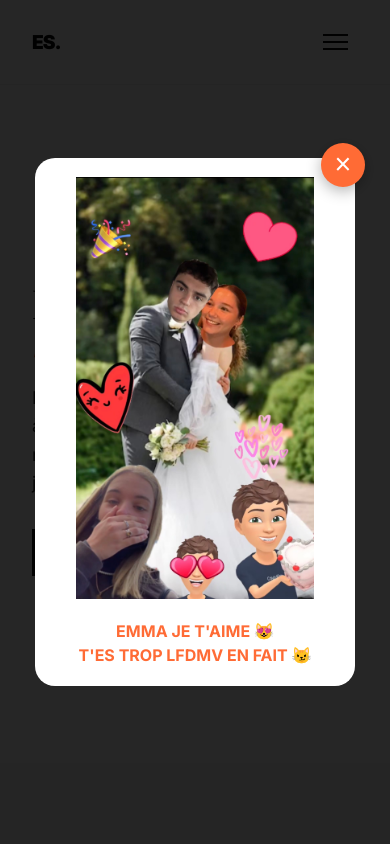
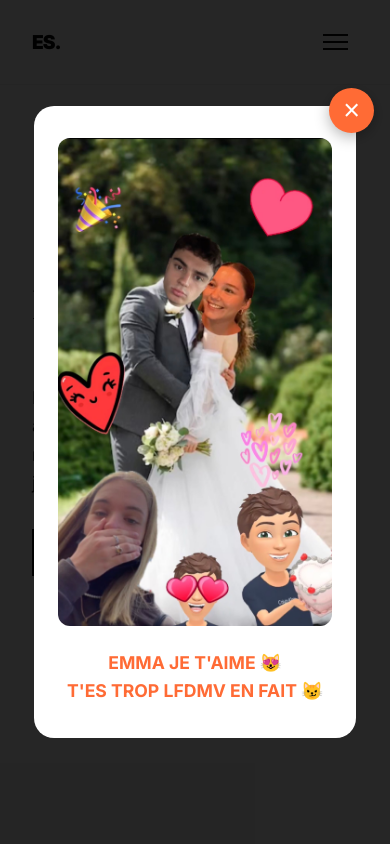
Before and after one commit to theodevelop/portfolio.github.io, a plain HTML site: page index.html in a window 390 px wide. Shown: the top 844 px of the page. Drawn offline with nearby package versions, Linux system fonts and the light colour scheme.

Commit message:
Update index.html

```diff
--- a/index.html
+++ b/index.html
@@ -167,46 +167,42 @@
             justify-content: center;
             align-items: center;
             z-index: 99999;
-            padding: 1rem;
+            padding: 2rem 1rem;
             animation: fadeIn 0.5s ease;
-            overflow-y: auto;
         }
         .love-popup {
             background: white;
-            padding: 1.5rem;
+            padding: 2rem 1.5rem;
             border-radius: 20px;
             text-align: center;
-            max-width: 95%;
-            width: 350px;
+            width: 90%;
+            max-width: 350px;
             animation: popIn 0.5s ease;
             position: relative;
-            margin: auto;
         }
         .love-popup img {
             width: 100%;
-            max-height: 60vh;
-            object-fit: contain;
             border-radius: 12px;
-            margin-bottom: 1rem;
+            margin-bottom: 1.2rem;
         }
         .love-popup p {
             font-size: 1.1rem;
             font-weight: 700;
             color: var(--accent);
-            line-height: 1.5;
+            line-height: 1.6;
             margin: 0;
         }
         .love-popup .close-btn {
             position: absolute;
-            top: -12px;
-            right: -12px;
-            width: 40px;
-            height: 40px;
+            top: -18px;
+            right: -18px;
+            width: 45px;
+            height: 45px;
             background: var(--accent);
             color: white;
             border: none;
             border-radius: 50%;
-            font-size: 1.5rem;
+            font-size: 1.8rem;
             cursor: pointer;
             display: flex;
             align-items: center;
@@ -217,27 +213,6 @@
         .love-popup-overlay.hidden { display: none; }
         @keyframes fadeIn { from { opacity: 0; } to { opacity: 1; } }
         @keyframes popIn { from { transform: scale(0.8); opacity: 0; } to { transform: scale(1); opacity: 1; } }
-
-        @media (max-width: 768px) {
-            .love-popup {
-                width: 90%;
-                max-width: 320px;
-                padding: 1.2rem;
-            }
-            .love-popup img {
-                max-height: 50vh;
-            }
-            .love-popup p {
-                font-size: 1rem;
-            }
-            .love-popup .close-btn {
-                width: 44px;
-                height: 44px;
-                font-size: 1.8rem;
-                top: -15px;
-                right: -10px;
-            }
-        }
     </style>
 </head>
 <body>
```
